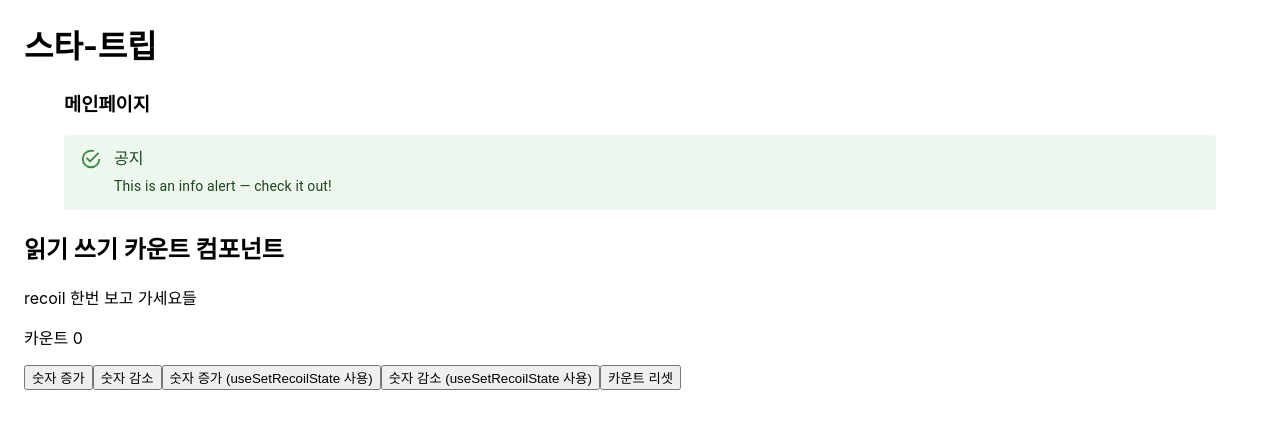
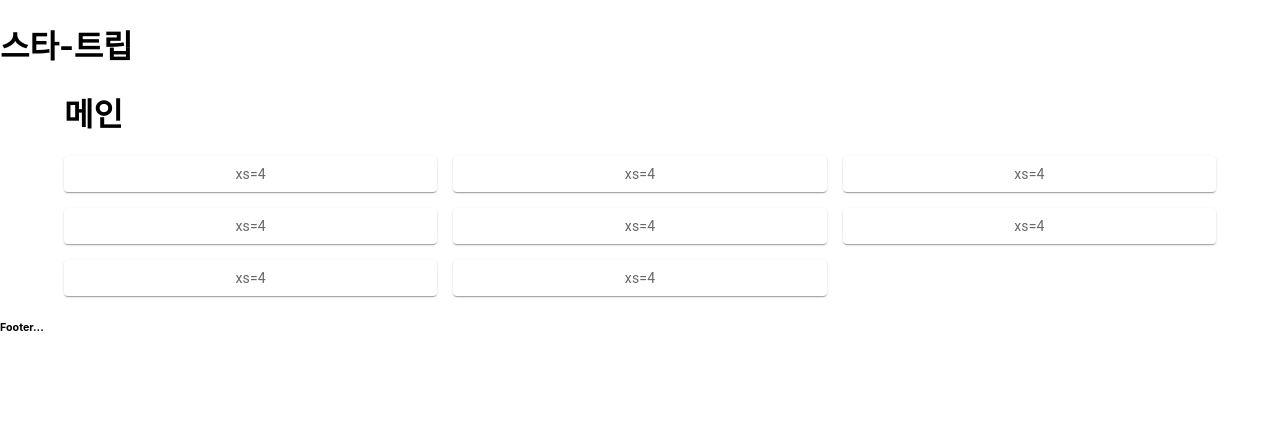
Before and after one commit to inje-illab/StartripFrontend-React-Web, a React (Create React App) app: page / in a window 1280 px wide. Shown: the top 428 px of the page. Built offline with nearby package versions, Linux system fonts and the light colour scheme.

Commit message:
feat: make structure for layout

```diff
--- a/src/App.tsx
+++ b/src/App.tsx
@@ -1,18 +1,18 @@
 import React from 'react';
-import Main from 'components/Main';
-import Recoiltest from 'components/Recoiltest';
+import Main from 'pages/Main';
 import {Container} from '@mui/material';
 import * as TestAPI from 'lib/api/TestAPI';
+import { ST_Footer, ST_Header } from 'layout';
 
 function App() {
   const api = TestAPI.testAPI();
   console.log(api);
   return (
-    <Container maxWidth="xl">
-        <h1>스타-트립</h1>
-        <Main />
-        <Recoiltest />
-    </Container>
+    <>
+      <ST_Header />
+      <Main />
+      <ST_Footer />
+    </>
   );
 }
 
--- a/src/components/Main.tsx
+++ /dev/null
@@ -1,14 +0,0 @@
-import React from 'react';
-import {Container, Alert, AlertTitle} from '@mui/material';
-
-export default function Main() {
-    return (
-        <Container>
-            <h3>메인페이지</h3>
-            <Alert>
-                <AlertTitle>공지</AlertTitle>
-                This is an info alert — check it out!
-            </Alert>
-        </Container>
-    );
-}
--- a/src/components/Recoiltest.tsx
+++ /dev/null
@@ -1,20 +0,0 @@
-import { useRecoilState, useSetRecoilState, useResetRecoilState } from 'recoil';
-import { countState } from 'store/recoiltest';
-
-export default function Recoiltest() {
-    const [ count, setCount ] = useRecoilState(countState); // useRecoilState 을 통한 value, setter 반환
-    const setCountUseSetRecoilState = useSetRecoilState(countState); // 값을 변경하는 함수만 반환
-    const resetCount = useResetRecoilState(countState); // 설정된 기본값으로 리셋
-    return (
-        <div>
-            <h2>읽기 쓰기 카운트 컴포넌트</h2>
-            <p>recoil 한번 보고 가세요들</p>
-            <p>카운트 {count}</p>
-            <button onClick={() => setCount(count + 1)}>숫자 증가</button>
-            <button onClick={() => setCount(count - 1)}>숫자 감소</button>
-            <button onClick={() => setCountUseSetRecoilState(count + 1)}>숫자 증가 (useSetRecoilState 사용)</button>
-            <button onClick={() => setCountUseSetRecoilState(count - 1)}>숫자 감소 (useSetRecoilState 사용)</button>
-            <button onClick={resetCount}>카운트 리셋</button>
-        </div>
-    );
-}
--- /dev/null
+++ b/src/components/ST_Container.tsx
@@ -0,0 +1,10 @@
+import { Container } from '@mui/material';
+import * as React from 'react';
+
+const ST_Container = ( props ) => (
+  <Container>
+    { props.children }
+  </Container>
+)
+
+export default ST_Container;
--- /dev/null
+++ b/src/components/ST_Loading.tsx
@@ -0,0 +1,9 @@
+import * as React from 'react';
+
+const ST_Loading = () => (
+  <h3>
+    Loading...
+  </h3>
+)
+
+export default ST_Loading;
--- /dev/null
+++ b/src/components/ST_Title.tsx
@@ -0,0 +1,9 @@
+import * as React from 'react';
+
+const ST_Title = ({ title }) => (
+  <h1>
+    { title }
+  </h1>
+)
+
+export default ST_Title;
--- /dev/null
+++ b/src/components/index.tsx
@@ -0,0 +1,5 @@
+import ST_Container from "./ST_Container";
+import ST_Title from "./ST_Title";
+import ST_Loading from "./ST_Loading";
+
+export { ST_Loading, ST_Title, ST_Container };
--- /dev/null
+++ b/src/layout/ST_Footer.tsx
@@ -0,0 +1,9 @@
+import * as React from 'react';
+
+const ST_Footer = () => (
+  <h6>
+    Footer...
+  </h6>
+)
+
+export default ST_Footer;
--- /dev/null
+++ b/src/layout/ST_Header.tsx
@@ -0,0 +1,7 @@
+import * as React from 'react';
+
+const ST_Header = () => (
+  <h1>스타-트립</h1>
+)
+
+export default ST_Header;
--- /dev/null
+++ b/src/layout/index.tsx
@@ -0,0 +1,4 @@
+import ST_Footer from "./ST_Footer";
+import ST_Header from "./ST_Header";
+
+export { ST_Footer, ST_Header }
--- /dev/null
+++ b/src/pages/Main.tsx
@@ -0,0 +1,47 @@
+import React, { useState } from 'react';
+import { styled } from '@mui/material/styles';
+import { Container, Alert, AlertTitle, Grid, Paper, Box } from '@mui/material';
+import { ST_Container, ST_Title } from 'components';
+
+const Item = styled(Paper)(({ theme }) => ({
+  backgroundColor: theme.palette.mode === 'dark' ? '#1A2027' : '#fff',
+  ...theme.typography.body2,
+  padding: theme.spacing(1),
+  textAlign: 'center',
+  color: theme.palette.text.secondary,
+}));
+
+export default function Main() {
+    const [loading, setLoading] = useState(false);
+    return (
+        <ST_Container>
+            <ST_Title title="메인" />
+            <Grid container spacing={2}>
+                <Grid item xs={4}>
+                    <Item>xs=4</Item>
+                </Grid>
+                <Grid item xs={4}>
+                    <Item>xs=4</Item>
+                </Grid>
+                <Grid item xs={4}>
+                    <Item>xs=4</Item>
+                </Grid>
+                <Grid item xs={4}>
+                    <Item>xs=4</Item>
+                </Grid>
+                <Grid item xs={4}>
+                    <Item>xs=4</Item>
+                </Grid>
+                <Grid item xs={4}>
+                    <Item>xs=4</Item>
+                </Grid>
+                <Grid item xs={4}>
+                    <Item>xs=4</Item>
+                </Grid>
+                <Grid item xs={4}>
+                    <Item>xs=4</Item>
+                </Grid>
+            </Grid>
+        </ST_Container>
+    );
+}
```
